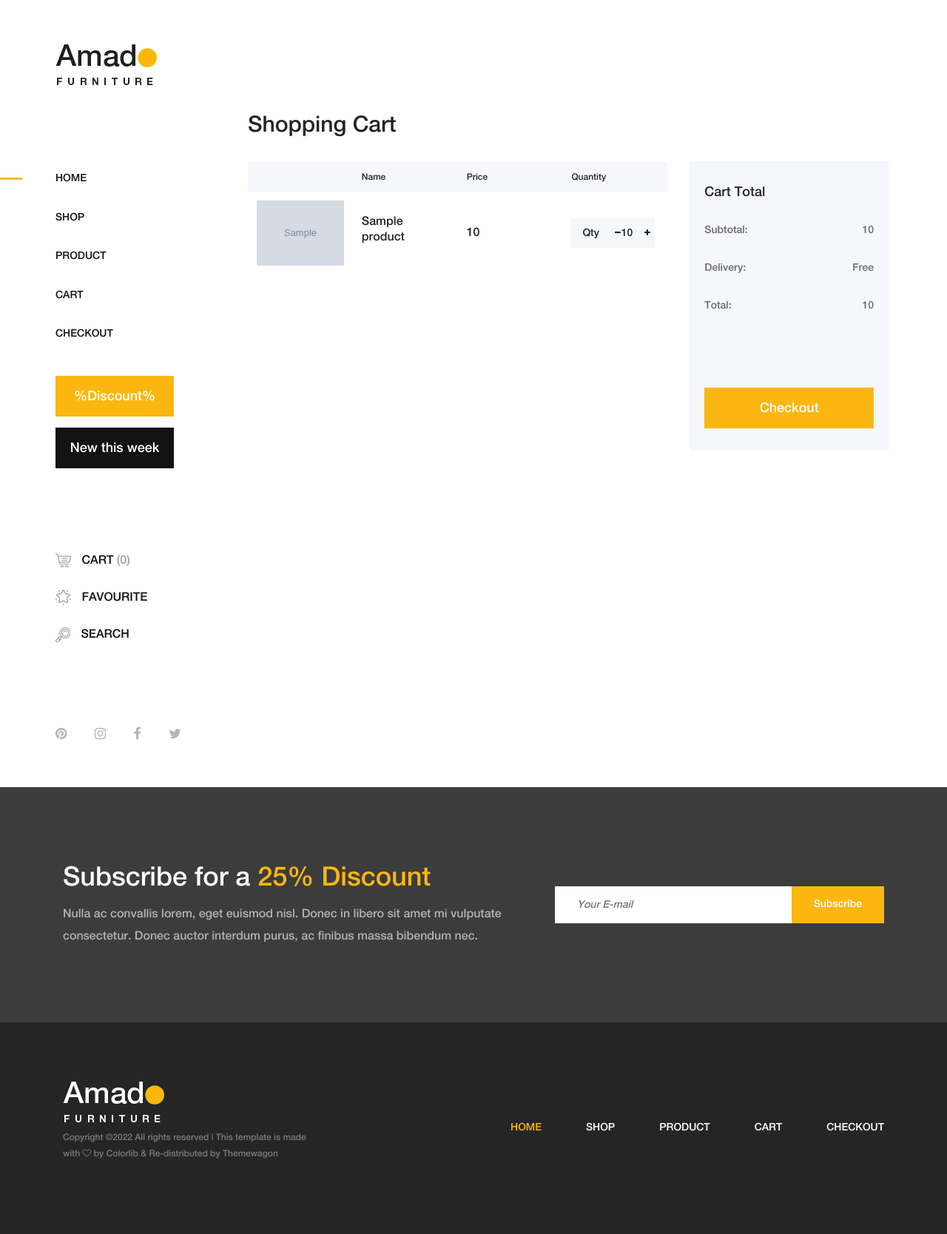
After one commit to lytsl/decom, a Django app: template templates/store/cart.html in a window 1280 px wide. The commit adds this page. Shown: the whole page at 74% size. Run offline with Django 4.2, Linux system fonts and the light colour scheme; the template is opened without the code that fills it: most values are stand-ins (such as "Sample title", 1, 10 or a date in 2020); grey boxes marked "Sample" are stand-in pictures; some libraries are stand-ins or nearby versions.

Commit message:
added cart

```diff
--- a/ecom/settings.py
+++ b/ecom/settings.py
@@ -40,6 +40,7 @@ INSTALLED_APPS = [
     'category',
     'accounts',
     'store',
+    'cart',
 ]
 
 MIDDLEWARE = [
--- a/ecom/urls.py
+++ b/ecom/urls.py
@@ -7,5 +7,6 @@ from . import views
 urlpatterns = [
     path('admin/', admin.site.urls),
     path('', views.home, name='home'),
-    path('shop/', include('store.urls'))
+    path('shop/', include('store.urls')),
+    path('cart/', include('cart.urls')),
 ] + static(settings.MEDIA_URL, document_root=settings.MEDIA_ROOT)
--- a/store/admin.py
+++ b/store/admin.py
@@ -11,8 +11,8 @@ class ProductAdmin(admin.ModelAdmin):
     inlines = [ProductImageAdmin]
 
     prepopulated_fields = {'slug': ('product_name',)}
-    list_display = ('product_name', 'price', 'stock', 'category', 'modified_date', 'is_available')
-    ordering = ('-modified_date',)
+    list_display = ('product_name', 'price', 'stock', 'category', 'is_available')
+    ordering = ('category',)
 
     class Meta:
         model = Product
--- a/store/models.py
+++ b/store/models.py
@@ -11,14 +11,12 @@ class Product(models.Model):
     stock = models.IntegerField()
     is_available = models.BooleanField(default=True)
     category = models.ForeignKey('category.Category', on_delete=models.CASCADE)
-    created_date = models.DateTimeField(auto_now_add=True)
-    modified_date = models.DateTimeField(auto_now=True)
 
     def get_url(self):
         return reverse('product_detail', args=[self.category.slug, self.slug])
 
     def images_with_index(self):
-        return enumerate(self.images.all(),start=1)
+        return enumerate(self.images.all(), start=1)
 
     def __str__(self):
         return self.product_name
--- a/templates/base.html
+++ b/templates/base.html
@@ -74,7 +74,7 @@
                     <li class="active"><a href="{% url 'home' %}">Home</a></li>
                     <li><a href="{% url 'shop' %}">Shop</a></li>
                     <li><a href="product-details.html">Product</a></li>
-                    <li><a href="cart.html">Cart</a></li>
+                    <li><a href="{% url 'cart' %}">Cart</a></li>
                     <li><a href="checkout.html">Checkout</a></li>
                 </ul>
             </nav>
--- /dev/null
+++ b/templates/store/cart.html
@@ -0,0 +1,70 @@
+{% extends '../base.html' %}
+{% load  static %}
+{% load store_tags %}
+
+{% block content %}
+
+<div class="cart-table-area section-padding-100">
+            <div class="container-fluid">
+                <div class="row">
+                    <div class="col-12 col-lg-8">
+                        <div class="cart-title mt-50">
+                            <h2>Shopping Cart</h2>
+                        </div>
+
+                        <div class="cart-table clearfix">
+                            <table class="table table-responsive">
+                                <thead>
+                                    <tr>
+                                        <th></th>
+                                        <th>Name</th>
+                                        <th>Price</th>
+                                        <th>Quantity</th>
+                                    </tr>
+                                </thead>
+                                <tbody>
+                                {% for item in cart_items %}
+                                    <tr>
+                                        <td class="cart_product_img">
+                                            <a href="#"><img src="{{ item.product.images.first.image.url }}" alt="Product"></a>
+                                        </td>
+                                        <td class="cart_product_desc">
+                                            <h5>{{ item.product.product_name }}</h5>
+                                        </td>
+                                        <td class="price">
+                                            <span>{{ item.sub_total }}</span>
+                                        </td>
+                                        <td class="qty">
+                                            <div class="qty-btn d-flex">
+                                                <p>Qty</p>
+                                                <div class="quantity">
+                                                    <span class="qty-minus" onclick="location.href='{% url 'remove_cart' item.product.id %}'"><i class="fa fa-minus" aria-hidden="true"></i></span>
+                                                    <input type="number" class="qty-text" id="qty" step="1" min="1" max="{{ item.product.stock }}" name="quantity" value="{{ item.quantity }}">
+                                                    <span class="qty-plus" onclick="location.href='{% url 'add_cart' item.product.id %}'"><i class="fa fa-plus" aria-hidden="true"></i></span>
+                                                </div>
+                                            </div>
+                                        </td>
+                                    </tr>
+                                {% endfor %}
+                                </tbody>
+                            </table>
+                        </div>
+                    </div>
+                    <div class="col-12 col-lg-4">
+                        <div class="cart-summary">
+                            <h5>Cart Total</h5>
+                            <ul class="summary-table">
+                                <li><span>subtotal:</span> <span>{{ total }}</span></li>
+                                <li><span>delivery:</span> <span>Free</span></li>
+                                <li><span>total:</span> <span>{{ total }}</span></li>
+                            </ul>
+                            <div class="cart-btn mt-100">
+                                <button onclick="location.href='#'" class="btn amado-btn w-100">Checkout</button>
+                            </div>
+                        </div>
+                    </div>
+                </div>
+            </div>
+        </div>
+
+{% endblock %}
--- a/templates/store/product_detail.html
+++ b/templates/store/product_detail.html
@@ -87,7 +87,8 @@
                             </div>
 
                             <!-- Add to Cart Form -->
-                            <form class="cart clearfix" method="post">
+                            <form class="cart clearfix" method="post" action="{% url 'add_cart' product.id %}">
+                                {% csrf_token %}
                                 <div class="cart-btn d-flex mb-50">
                                     <p>Qty</p>
                                     <div class="quantity">
--- a/templates/store/store.html
+++ b/templates/store/store.html
@@ -1,6 +1,6 @@
 {% extends '../base.html' %}
 {% load  static %}
-{% load product_tags %}
+{% load store_tags %}
 
 {% block content %}
 
```
Also changed, not shown: cart/urls.py (added, +8 -0 lines), cart/migrations/0001_initial.py (added), cart/migrations/__init__.py (added), store/migrations/0005_remove_product_created_date_and_more.py (added), store/templatetags/store_tags.py (renamed from store/templatetags/product_tags.py).
